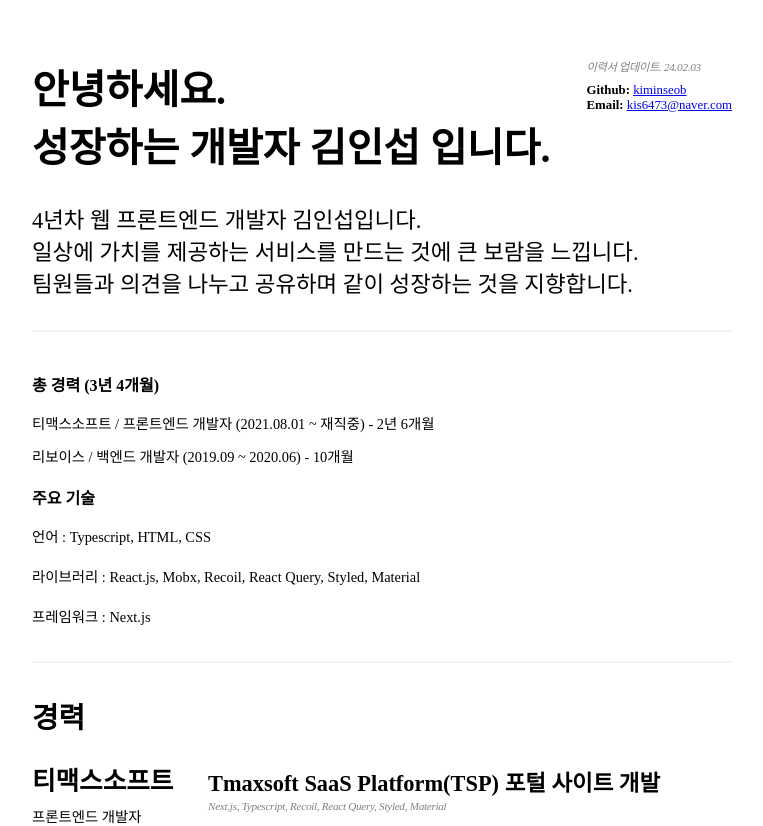
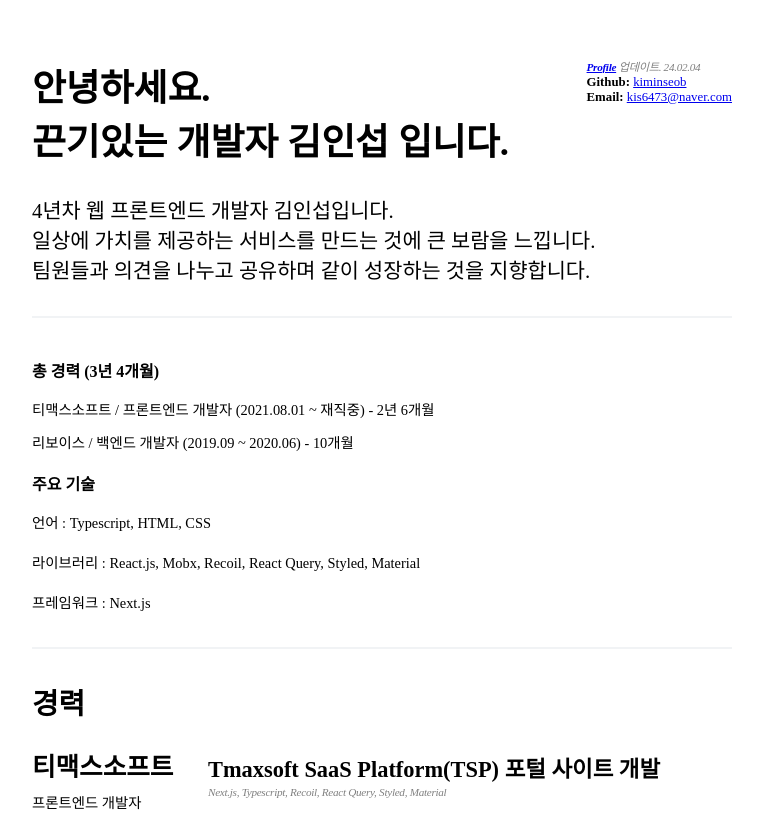
Before and after one commit to kiminseob/resume, a React app: page / in a window 1280 px wide. Shown: the top 826 px of the page, without its empty margins (258-1021 px from the left). Built offline with nearby package versions, Linux system fonts and the light colour scheme.

Commit message:
feat: 이력서 업데이트

```diff
--- a/src/components/About.jsx
+++ b/src/components/About.jsx
@@ -7,12 +7,17 @@
       <S.Header>
         <S.H1>
           안녕하세요. <br />
-          성장하는 개발자 김인섭 입니다.
+          끈기있는 개발자 김인섭 입니다.
         </S.H1>
         <S.MyInfo>
-          <S.Wrapper>
-            <S.Stack>이력서 업데이트. 24.02.03 </S.Stack>
-          </S.Wrapper>
+          <div>
+            <S.Stack>
+              <a href="https://profile.inseop.pe.kr" target="_blank">
+                <strong>Profile</strong>
+              </a>{' '}
+              업데이트. 24.02.04
+            </S.Stack>
+          </div>
           <div>
             <strong>Github: </strong>
             <a href="https://github.com/kiminseob" target="_blank">
--- a/src/components/styled/common/index.js
+++ b/src/components/styled/common/index.js
@@ -14,12 +14,12 @@
 SC.Aside = styled.aside`
   white-space: pre-line;
   margin: 0.8rem 0;
-  font-size: 1.4rem;
+  font-size: 1.3rem;
 `;
 
 SC.H1 = styled.h1`
   margin: 0 0 1rem 0;
-  font-size: 2.5rem;
+  font-size: 2.3rem;
 `;
 
 SC.Bold = styled.p`
```
